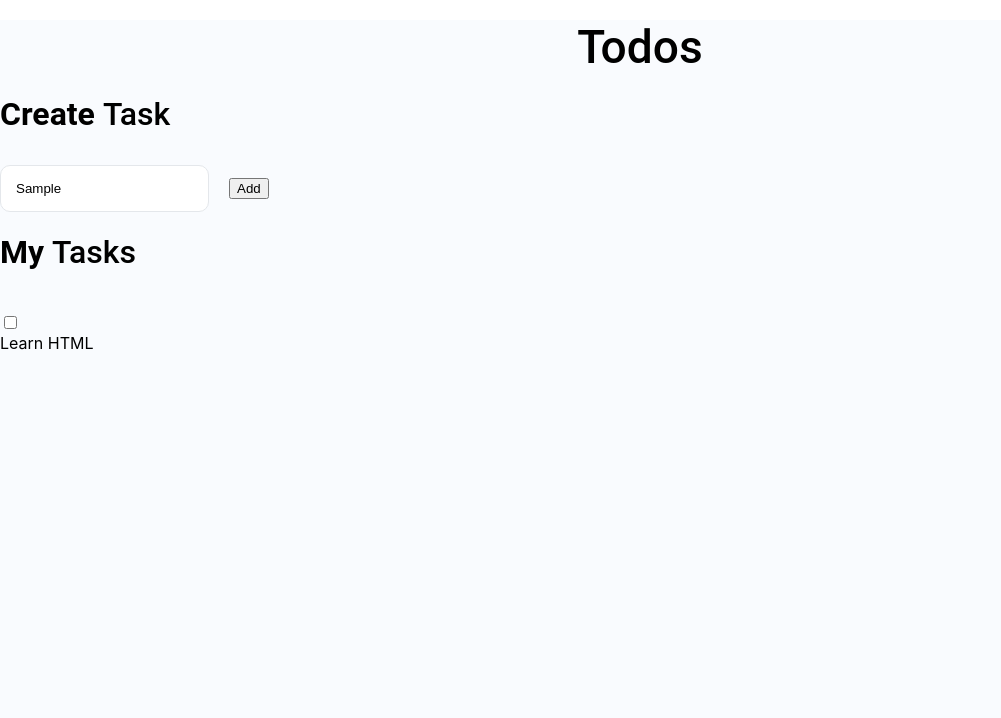
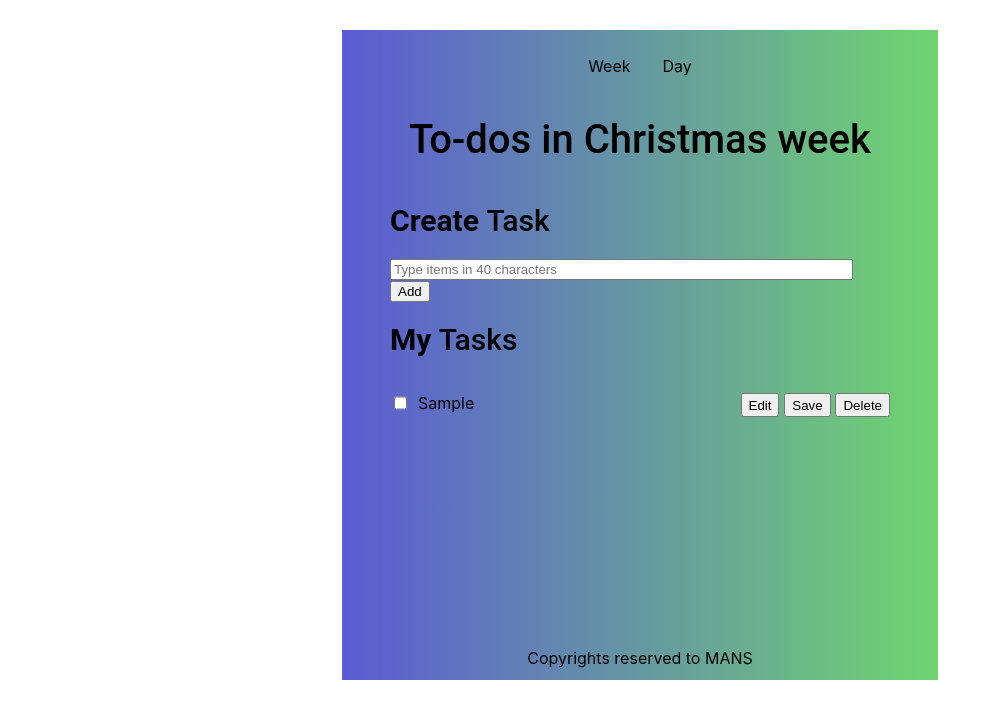
Before and after one commit to Monimrowka/ToDoList-React, a React (Create React App) app in the folder to-do-list-react/: page / in a window 1280 px wide. Both pictures are taken after typing "Sample" into the empty fields and a click on the button "Add". Shown: the top 718 px of the page, without its empty margins (0-1001 px from the left). Built offline with nearby package versions, Linux system fonts and the light colour scheme.

Commit message:
aroj branch

```diff
--- a/to-do-list-react/src/App.css
+++ b/to-do-list-react/src/App.css
@@ -1,40 +1,45 @@
 
 
-.todos-bg-container {
-  background-color: #f9fbfe;
-  height: 100vh;
+.container {
+  background: linear-gradient(to right, rgb(91, 91, 212), rgb(111, 213, 111));
+  height: 650px;
+  width: 500px;
+  margin: auto;
+  margin-top: 30px;
+  padding: 0px 3rem;
+  overflow: hidden;
 }
 
 .todos-heading {
   text-align: center;
   font-family: "Roboto";
-  font-size: 46px;
+  font-size: 40px;
   font-weight: 500;
-  margin-top: 20px;
-  margin-bottom: 20px;
+  margin-top: 40px;
+  margin-bottom: 40px;
 }
 
 .create-task-heading {
   font-family: "Roboto";
-  font-size: 32px;
+  font-size: 30px;
   font-weight: 700;
 }
 
 .create-task-heading-subpart {
   font-family: "Roboto";
-  font-size: 32px;
+  font-size: 30px;
   font-weight: 500;
 }
 
 .todo-items-heading {
   font-family: "Roboto";
-  font-size: 32px;
+  font-size: 30px;
   font-weight: 700;
 }
 
 .todo-items-heading-subpart {
   font-family: "Roboto";
-  font-size: 32px;
+  font-size: 30px;
   font-weight: 500;
 }
 
@@ -61,3 +66,44 @@
 
   margin-left: 20px;
 }
+
+/* Aroj CSS styles*/
+
+.nav {
+  display: flex;
+  flex-direction: row;
+  justify-content: center;
+  margin-top: 1rem;
+  padding-top: 10px;
+  gap: 2rem;
+}
+
+.typeItems {
+  width: 455px;
+}
+
+.itemsContainer{
+  display: flex;
+  flex-direction: row;
+  gap: 0.5rem;
+  width: 100%;
+}
+
+.iconsContainer{
+  display: flex;
+  flex-direction: row;
+  justify-content: flex-end;
+  gap: 0.3rem;
+  margin-left: auto;
+  margin-top: 1rem;
+  width: 20%;
+  height: 1.5rem;
+}
+
+.foot{
+  display: flex;
+  flex-direction: row;
+  justify-content: center;
+  transform: translateY(-2rem);
+
+}
--- a/to-do-list-react/src/App.js
+++ b/to-do-list-react/src/App.js
@@ -1,31 +1,47 @@
 import './App.css';
+import Navbar from './Component/Navbar';
+import InputAdd from './Component/InputAdd';
 import Todo from './Component/Todo';
+import Footer from './Component/Footer'
+import { useState } from 'react';
 
 function App() {
+  // For each new to-do item delivered from InputAdd.js, state has to be provided
+  // as an array using useState, because the item is passed here. Initially
+  // it is an empty array [].
+  const [newToDoArray, setNewToDoArray] = useState([]);
+
+  // create a method for the array to add the items in the existing item array
+  const addToDos = (item) =>{
+    setNewToDoArray([...newToDoArray, item])
+    console.log("add button works")
+  };
+
+  const deleteToDos = (item) => {
+    console.log(item)
+    setNewToDoArray(newToDoArray.filter(toDoItem => toDoItem.id !== item.id))
+  };
+
   return (
     <>
-     <div className="todos-bg-container">
         <div className="container">
           <div className="row">
             <div className="col-12">
-          <h1 className="todos-heading">Todos</h1>
+              <Navbar navItem1="Week" navItem2="Day"/>
+              <h1 className="todos-heading">To-dos in Christmas week</h1>
               <h1 className="create-task-heading">
                 Create <span className="create-task-heading-subpart">Task</span>
               </h1>
-          <input type="text" id="todoUserInput" className="todo-user-input" />
-          <button className="add-todo-button">Add</button>
+              <InputAdd newToDoInput={addToDos} />
               <h1 className="todo-items-heading">
                 My <span className="todo-items-heading-subpart">Tasks</span>
               </h1>
-          <ul className="todo-items-container" id="todoItemsContainer">
-
-          <Todo />
-
-          </ul>
+              {newToDoArray.map(toDoItem => {return <Todo key={toDoItem.id} toDos={toDoItem} deleteItemProp={deleteToDos}/>})}
             </div>
           </div>
         </div>
-  </div>
+        <Footer footContent={"Copyrights reserved to MANS"}/>
+
     </>
 
 
--- /dev/null
+++ b/to-do-list-react/src/Component/Footer.js
@@ -0,0 +1,8 @@
+
+function Footer ({footContent}){
+    return (
+        <div className='foot'>{footContent}</div>
+    )
+}
+
+export default Footer;
--- /dev/null
+++ b/to-do-list-react/src/Component/InputAdd.js
@@ -0,0 +1,51 @@
+import React, { useState } from "react";
+
+function InputAdd({newToDoInput}) {
+
+        {/* Step 3: When the new text is typed and stored in one state, the add button !should grab the value from that state to push into a new state.
+            For this purpose, useState is used. It is a react hook that adds a state variable to the component. It comes as
+            const [variable, setter-function-for-the-variable] = useState(initialState). Here, an empty text ("") is assigned for the initial state of the text field value */}
+  const [newTypedInput, setNewTypedInput] = useState("");
+
+  const addItemOnClick = () => {
+    if(newTypedInput === ""){
+      alert("type relevant to-do item before you proceed")
+    } else {
+    newToDoInput({
+      newTypedInput,
+      id:(new Date).getTime()
+    })
+  }
+    // reset the item with an empty input value
+    setNewTypedInput("");
+}
+
+  return (
+    <div>
+
+        {/* Step 1: Firstly, define the input field as a type = text, for user to add text or make changes inside the input field */}
+      <input
+        className="typeItems"
+        type="text"
+        placeholder="Type items in 40 characters"
+        maxLength={40}
+        value={newTypedInput}  /* binding the current state with the input field */
+        /* Step 2: This part of code is used when user types some text inside the input field. Once typed, store/set the added text in the input field using event.
+                console.log(event.target); displays the JSX element where changes are happening or where texts are added, use browser console to verify
+                console.log(event.target.value); displays the exact changes made or added texts inside the event.target, use browser console to verify
+                This addition of text can be imagined as a state, which is set to an arbitrary name, for eg. setNewTypedInput that can be pushed to another
+                state by clicking the add button, see step 3 */
+        onChange={(event) => {
+          setNewTypedInput(event.target.value);
+          console.log(event.target.value);
+        }}
+      />
+        {/* Step 4: When the user clicks the Add button, the add button !should grab the value from that state, and to push into a new state. It means, from
+            user text field state into a destination element state with display */}
+      <button
+      onClick={addItemOnClick}>Add</button>
+    </div>
+  );
+}
+
+export default InputAdd;
--- a/to-do-list-react/src/Component/List.js
+++ /dev/null
@@ -1,21 +0,0 @@
-
-
-export default function List()
-{
-    return(
-        <>
-
-        <input type="checkbox" id="checkboxInput" className="checkbox-input" />
-
-        <div className="d-flex flex-row label-container">
-          <label for="checkboxInput" className="checkbox-label">
-            Learn HTML
-          </label>
-
-        </div>
-
-        </>
-
-
-    );
-}
--- /dev/null
+++ b/to-do-list-react/src/Component/Navbar.js
@@ -0,0 +1,12 @@
+
+function Navbar({navItem1, navItem2}) {
+
+    return (
+      <nav className='nav'>
+        <div>{navItem1}</div>
+        <div>{navItem2}</div>
+      </nav>
+    );
+  }
+
+  export default Navbar;
--- a/to-do-list-react/src/Component/Todo.js
+++ b/to-do-list-react/src/Component/Todo.js
@@ -1,23 +1,21 @@
 import React from 'react';
-import List from './List'
-function Todo()
-{
 
-return(
+function Todo({toDos, deleteItemProp}){
 
-    <div>
-    <li className="todo-item-container d-flex flex-column"></li>
-    <List />
-
-    </div>
-
-
-);
+    const deleteItem = (event)=>{
+        deleteItemProp(toDos)
+    }
+    return(
+        <div className='itemsContainer'>
+            <input type="checkbox"></input>
+            <p>{toDos.newTypedInput}</p>
+            <div className='iconsContainer'>
+                <button>Edit</button>
+                <button>Save</button>
+                <button onClick={deleteItem}>Delete</button>
+            </div>
+        </div>
+    )
 }
 
-
-
-
-
-
 export default Todo;
```
Also changed, not shown: to-do-list-react/src/Component/ListItems.js (added, +11 -0 lines). Lines whose indentation alone changed are shown as unchanged.
